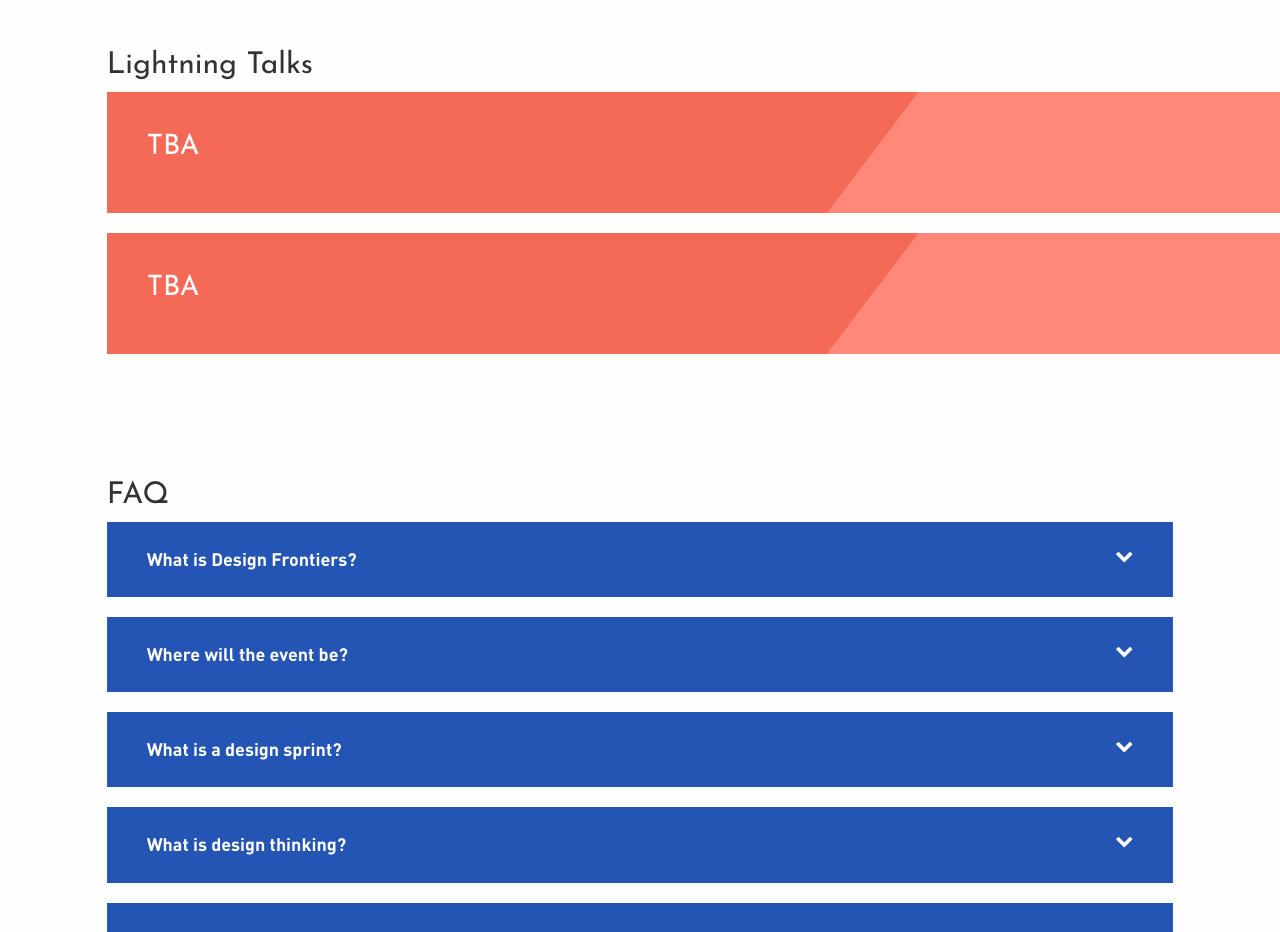
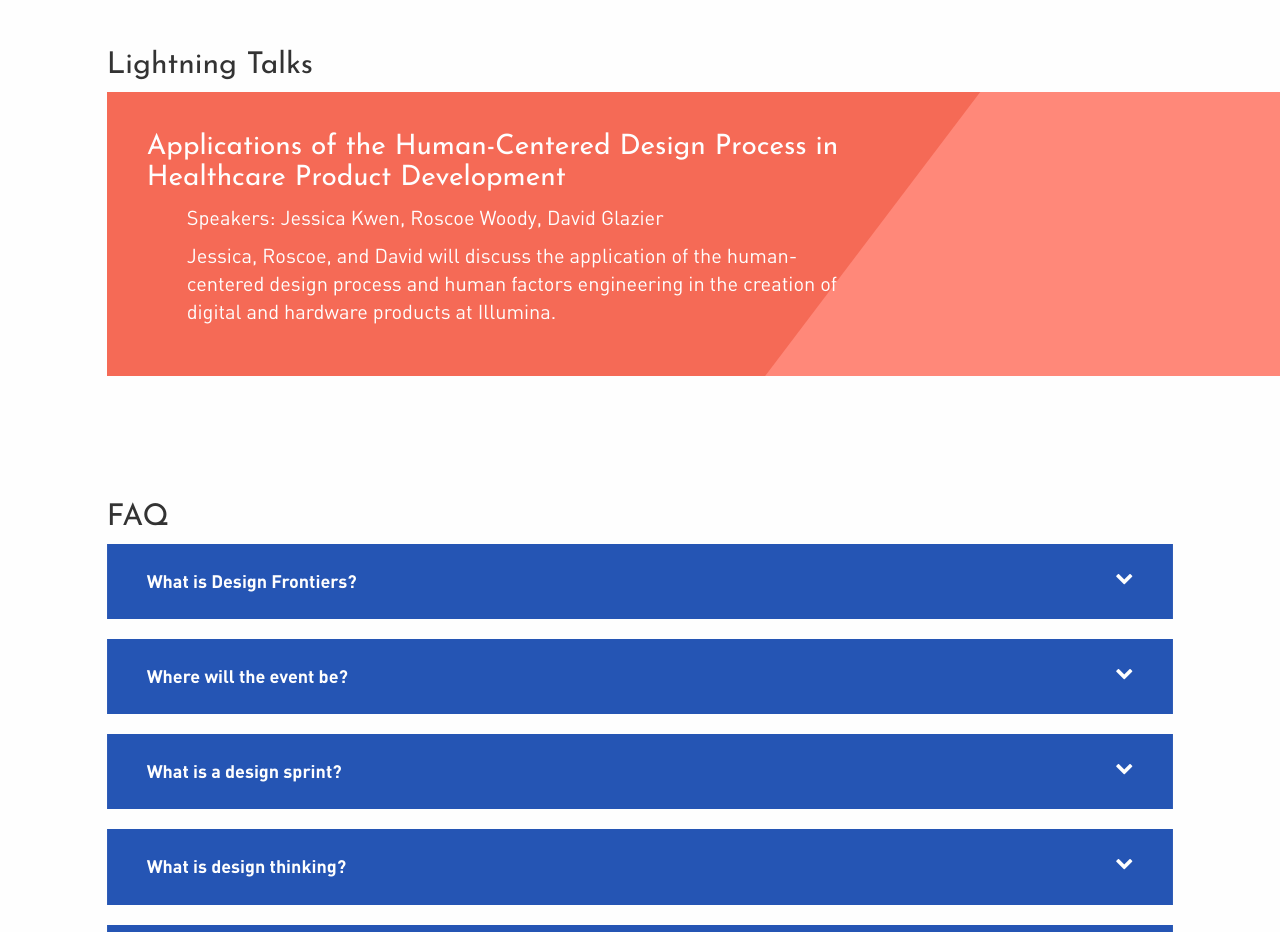
Before and after one commit to designatucsd/design-frontiers, a website: page index.html in a window 1280 px wide. Shown: the part 2720-3652 px from the top of the page. Drawn offline with nearby package versions, Linux system fonts and the light colour scheme.

Commit message:
Update lightning talk info

```diff
--- a/index.html
+++ b/index.html
@@ -223,14 +223,12 @@
             <div class="row">
               <h2 class="df__breakout__heading">Lightning Talks</h2>
               <div class="df__breakout__card">
-                <h3>TBA</h3>
-                <!--<p>Speaker: </p>
-                <p></p>-->
-              </div>
-              <div class="df__breakout__card">
-                <h3>TBA</h3>
-                <!--<p>Speaker:</p>
-                <p></p>-->
+                <h3>Applications of the Human-Centered Design Process in Healthcare Product Development</h3>
+                <p>Speakers: Jessica Kwen, Roscoe Woody, David Glazier</p>
+                <p>
+                  Jessica, Roscoe, and David will discuss the application of the human-centered design process
+                  and human factors engineering in the creation of digital and hardware products at Illumina.
+                </p>
               </div>
             </div>
           </div>
```
